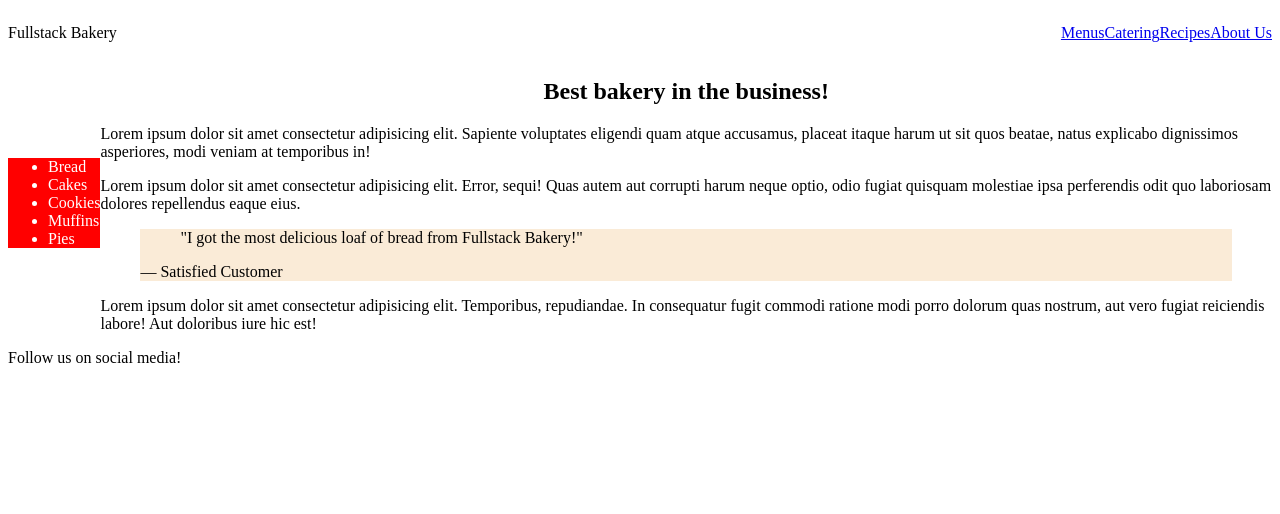
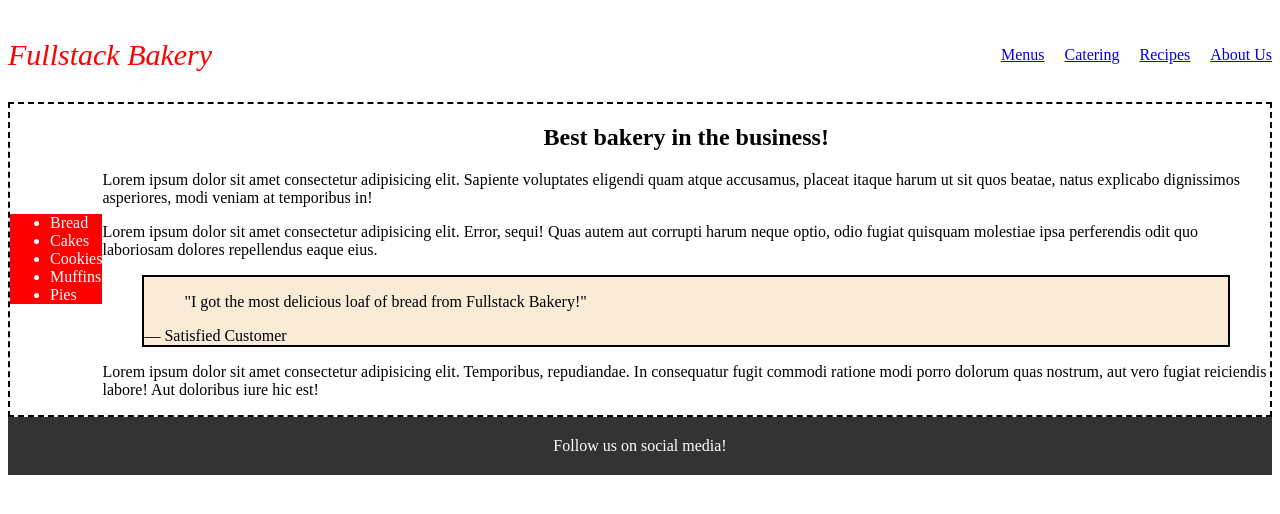
Before and after one commit to byebyewaltz/Fullstack-Bakery, a plain HTML site: page index.html in a window 1280 px wide. Drawn offline with Linux system fonts and the light colour scheme.

Commit message:
added code for footer

```diff
--- a/index.css
+++ b/index.css
@@ -1,25 +1,63 @@
 main{ display: flex;
 justify-content: center;
 align-items: center;
+border: 2px dashed black;
 }
 h1{
     display: flex;
-
-justify-content: center;}
+    justify-content: center;}
 ul{
     background-color: red; color: white;
 }
 .testimonial {
     background-color: antiquewhite;
+    border-color: black;
+    border-width: 2px;
+    border-style: double;
 }
-    .brand {display: flex; justify-content: left;}
-
-nav {display: flex; align-items: center;}
-header {display: flex; justify-content: space-between; align-items: center;}
-
+.brand {
+    display: flex;
+    justify-content: left;
+    font-style: italic;
+    color: red;
+    font-size: 30px;
+}
+nav {
+    display: flex;
+    align-items: center;
+    gap: 20px;
+}
+header {
+    display: flex;
+    justify-content: space-between;
+    align-items: center;
+}
 .topnav {
     display: flex;
-    justify-content: right;
+    justify-content: space-between;
     align-items: center;
-    gap: 1px;
 }
+.sidebar{
+    display:flex;
+    flex-direction:column;
+    width:180px;
+    gap:12px;
+}
+.sidebar button{
+    background:#b5332c;
+    color:white;
+    border:none;
+    padding:12px;
+    border-radius:6px;
+    font-size:16px;
+    text-align:left;
+    cursor:pointer;
+}
+footer{
+    display:flex;
+    justify-content:center;
+    align-items:center;
+    background:#333;
+    color:white;
+    padding:20px;
+}
```
Also changed, not shown: index.html (line endings or trailing spaces).
